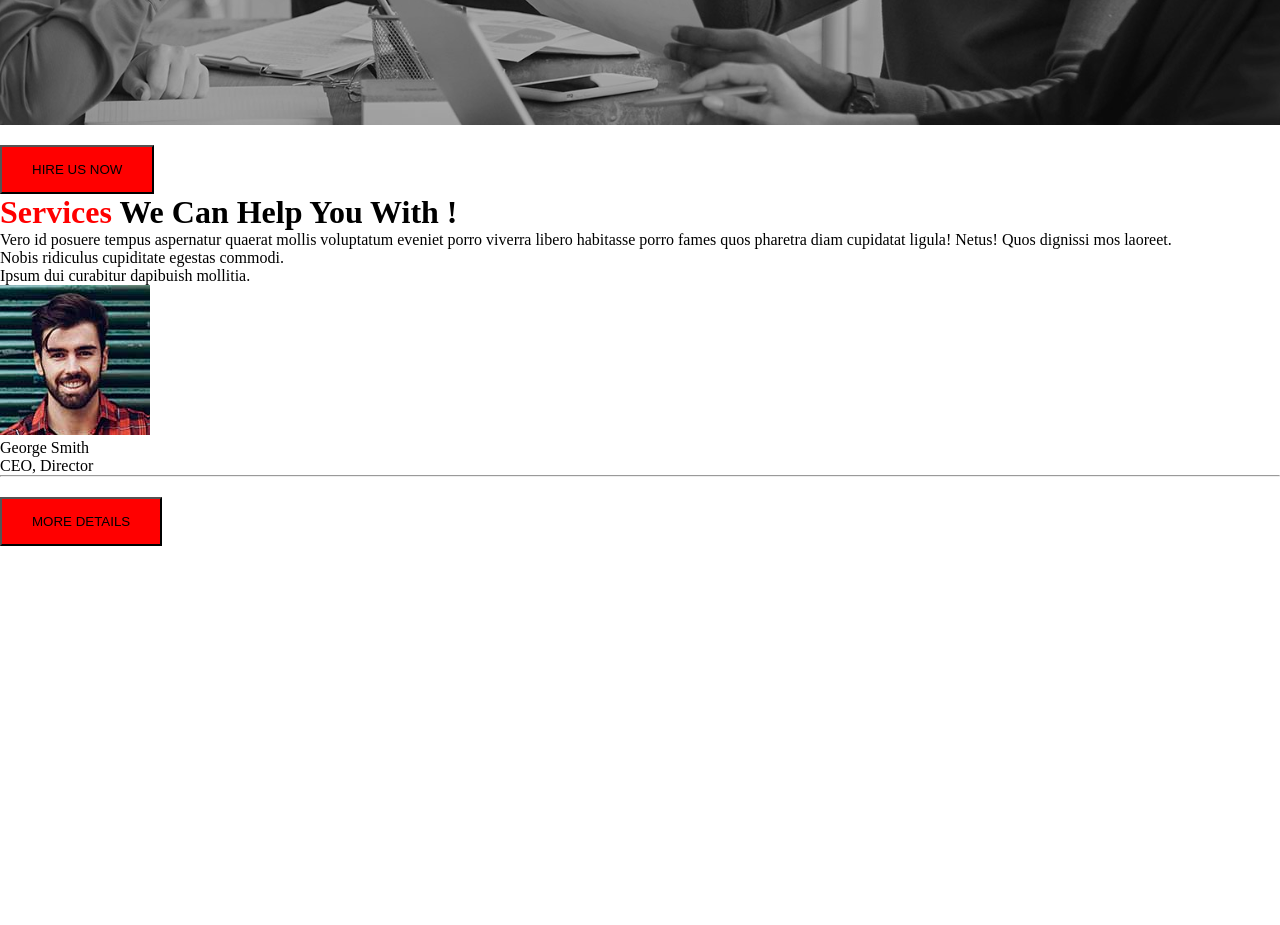
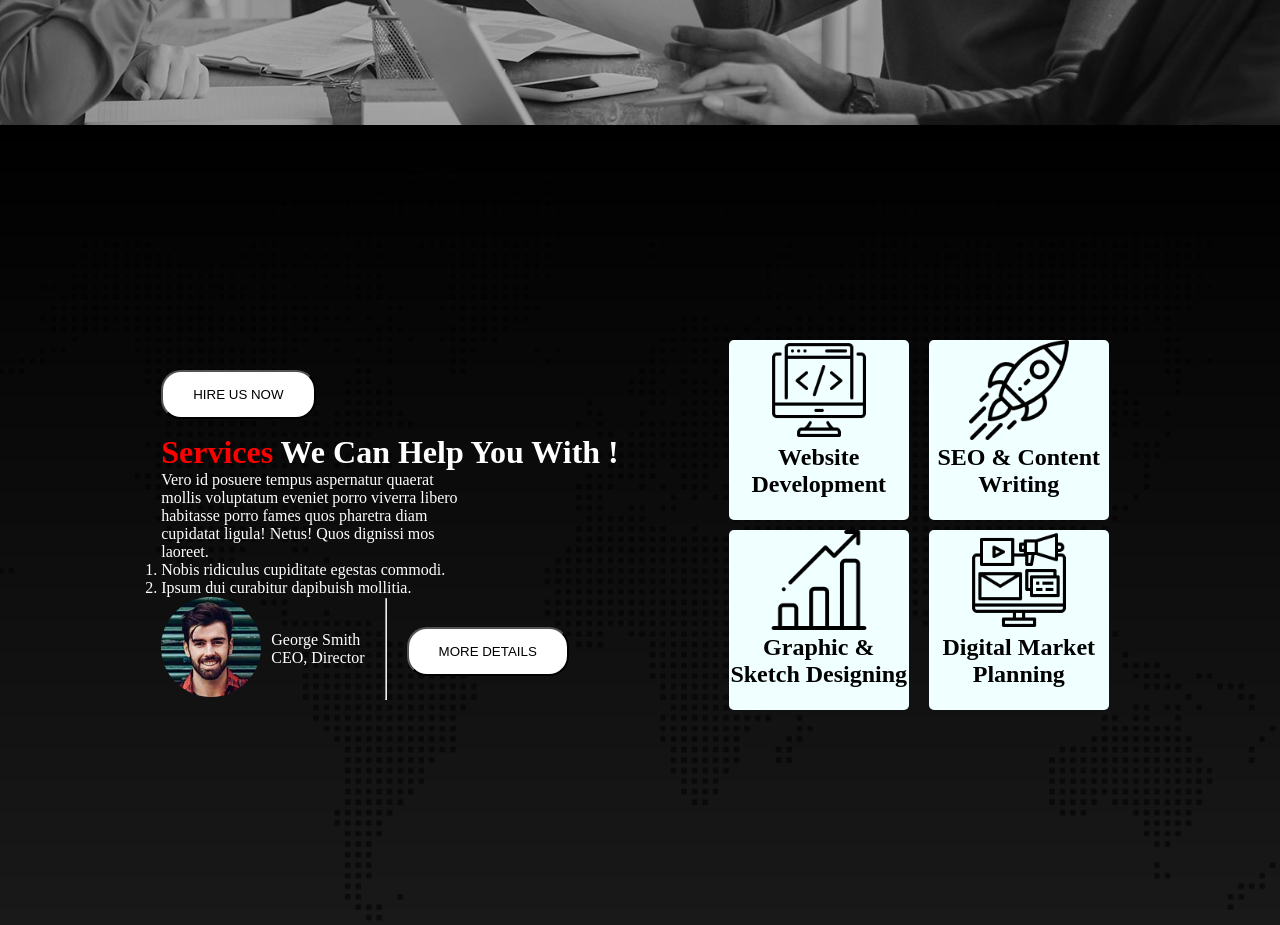
Before and after one commit to shuvo3837/digital-agency, a plain HTML site: page index.html in a window 1280 px wide. Shown: the part 740-1665 px from the top of the page. Before the commit the page ends 1286 px from the top, so only its background shows below. Drawn offline with Linux system fonts and the light colour scheme.

Commit message:
added profile

```diff
--- a/index.html
+++ b/index.html
@@ -1,11 +1,13 @@
 <!DOCTYPE html>
 <html lang="en">
+
 <head>
     <meta charset="UTF-8">
     <meta name="viewport" content="width=device-width, initial-scale=1.0">
     <title>Digital Agency</title>
     <link rel="stylesheet" href="style.css">
 </head>
+
 <body>
     <header>
         <!-- nav section -->
@@ -29,7 +31,8 @@
                     Can Rely Upon !
                 </h1>
                 <p>
-                Hymenaeos! Omnis arcu vitae? Phasellus irure cupidatat incidunt, semper metus, nibh adipisci assumenda odio, quos, senectus vehicula occaecat, officiis malesuada cras.
+                    Hymenaeos! Omnis arcu vitae? Phasellus irure cupidatat incidunt, semper metus, nibh adipisci
+                    assumenda odio, quos, senectus vehicula occaecat, officiis malesuada cras.
                 </p>
                 <button class="btn">DISCOVER MORE</button>
                 <button class="btn bg-primary">HIRE US NOW</button>
@@ -46,33 +49,74 @@
             <div class="text-container">
                 <button class="btn br">HIRE US NOW</button>
                 <h1><span>Services</span> We Can Help You With !</h1>
-                <p>
-                    Vero id posuere tempus aspernatur quaerat mollis voluptatum eveniet porro viverra libero habitasse porro fames quos pharetra diam cupidatat ligula! Netus! Quos dignissi mos laoreet.
+                <p class="Service-description">
+                    Vero id posuere tempus aspernatur quaerat mollis voluptatum eveniet porro viverra libero habitasse
+                    porro fames quos pharetra diam cupidatat ligula! Netus! Quos dignissi mos laoreet.
                 </p>
                 <ol>
                     <li>Nobis ridiculus cupiditate egestas commodi.</li>
                     <li>Ipsum dui curabitur dapibuish mollitia.</li>
                 </ol>
                 <div class="sub-container">
+
                     <div class="profile">
+
                         <div class="img-profile">
                             <img src="./asset/image/author.jpg" alt="">
                         </div>
+
                         <div class="text-profile">
                             <p>George Smith</p>
                             <p>CEO, Director</p>
                         </div>
+
                     </div>
+
                     <hr>
+
                     <div class="button">
                         <button class="btn br">MORE DETAILS</button>
                     </div>
+
                 </div>
             </div>
             <div class="img-container">
 
+                <div class="box-container">
+
+                    <div class="main-box">
+
+                        <div class="box">
+                            <img src="./asset/icons/coding.png" alt="" class="icon">
+                            <h2>Website Development</h2>
+                        </div>
+
+                        <div class="box">
+                            <img src="./asset/icons/bar-chart.png" alt="" class="icon">
+                            <h2>Graphic & Sketch Designing</h2>
+                        </div>
+
+                    </div>
+
+                    <div class="main-box">
+
+                        <div class="box">
+                            <img src="./asset/icons/startup.png" alt="" class="icon">
+                            <h2>SEO & Content Writing</h2>
+                        </div>
+
+                        <div class="box">
+                            <img src="./asset/icons/digital-marketing.png" alt="" class="icon">
+                            <h2>Digital Market Planning</h2>
+                        </div>
+
+                    </div>
+                </div>
+
+            </div>
         </div>
         </div>
     </main>
 </body>
+
 </html>
--- a/style.css
+++ b/style.css
@@ -40,7 +40,6 @@
     display: flex;
     align-items: center;
     text-align: center;
-    /* padding: 300px; */
     color: aliceblue;
 }
 
@@ -68,3 +67,67 @@ span{
 .bg-primary{
     background-color: white;
 }
+
+/* srevice style */
+.Service-container{
+    height: 100vh;
+    background-image: url("./asset/image/footer-bg.png"),
+    linear-gradient(rgba(0, 0, 0, 1), rgba(0, 0, 0, .9));
+    background-blend-mode: overlay;
+    background-repeat: no-repeat;
+    background-position: center;
+    background-size: cover;
+    display: flex;
+    justify-content: center;
+    gap: 100px;
+    align-items: center;
+    color: white;
+}
+
+.box{
+    width: 180px;
+    height: 180px;
+    background-color: azure;
+    color: black;
+    text-align: center;
+    margin: 10px;
+    border-radius: 5px;
+}
+.icon{
+    width: 100px;
+}
+.Service-description{
+    width: 300px;
+
+}
+
+.box-container{
+    display: flex;
+
+}
+
+/* profile style */
+.sub-container{
+    display: flex;
+    align-items: center;
+    gap: 20px;
+}
+hr{
+    height: 100px;
+
+}
+.profile{
+    display: flex;
+    align-items: center;
+    gap: 10px;
+}
+
+.img-profile img{
+    border-radius: 50%;
+    height: 100px;
+}
+.br{
+    background-color: white;
+    border-radius: 20px;
+    margin-bottom: 15px;
+}
```
Lines whose indentation alone changed are shown as unchanged.
